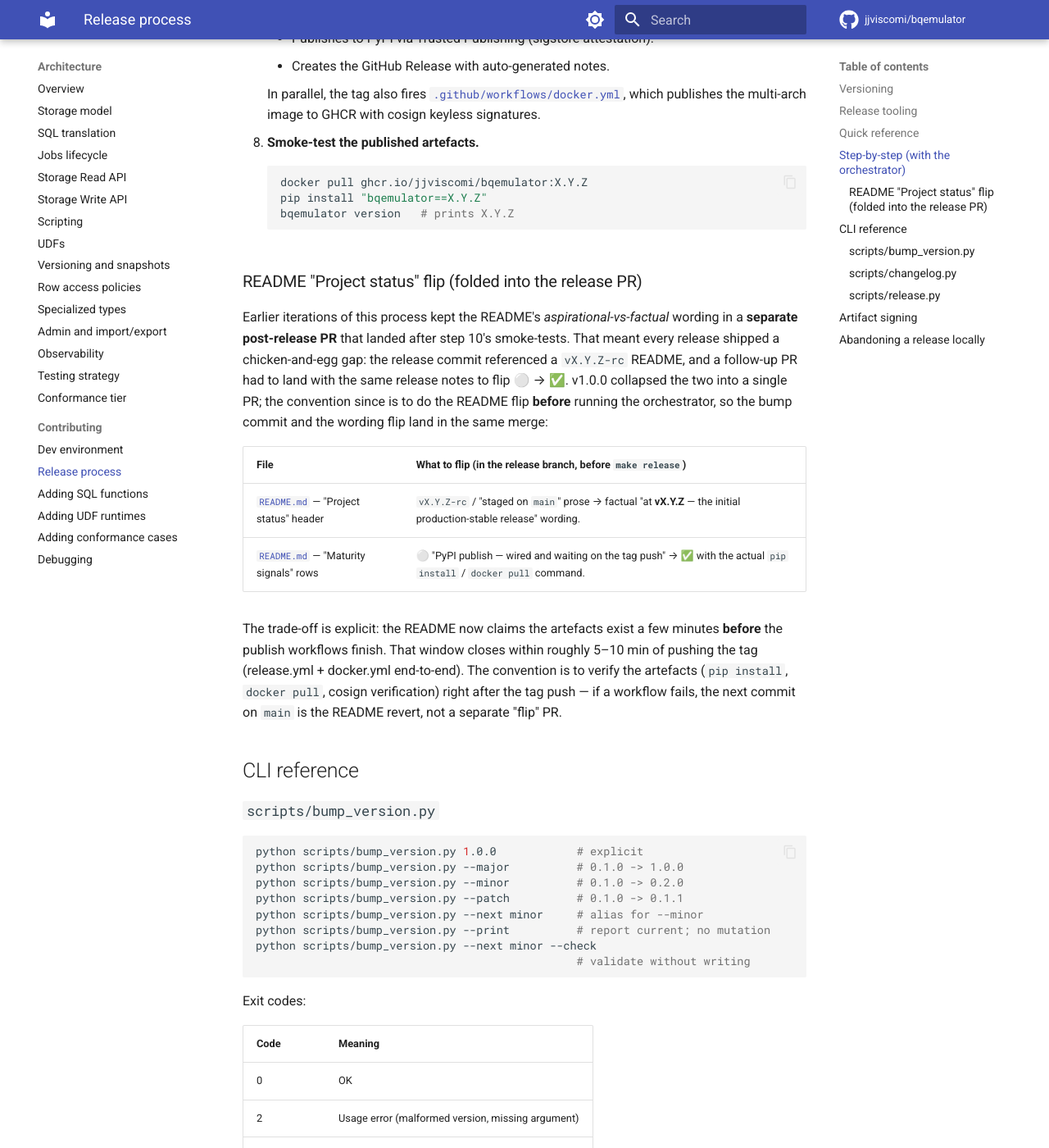
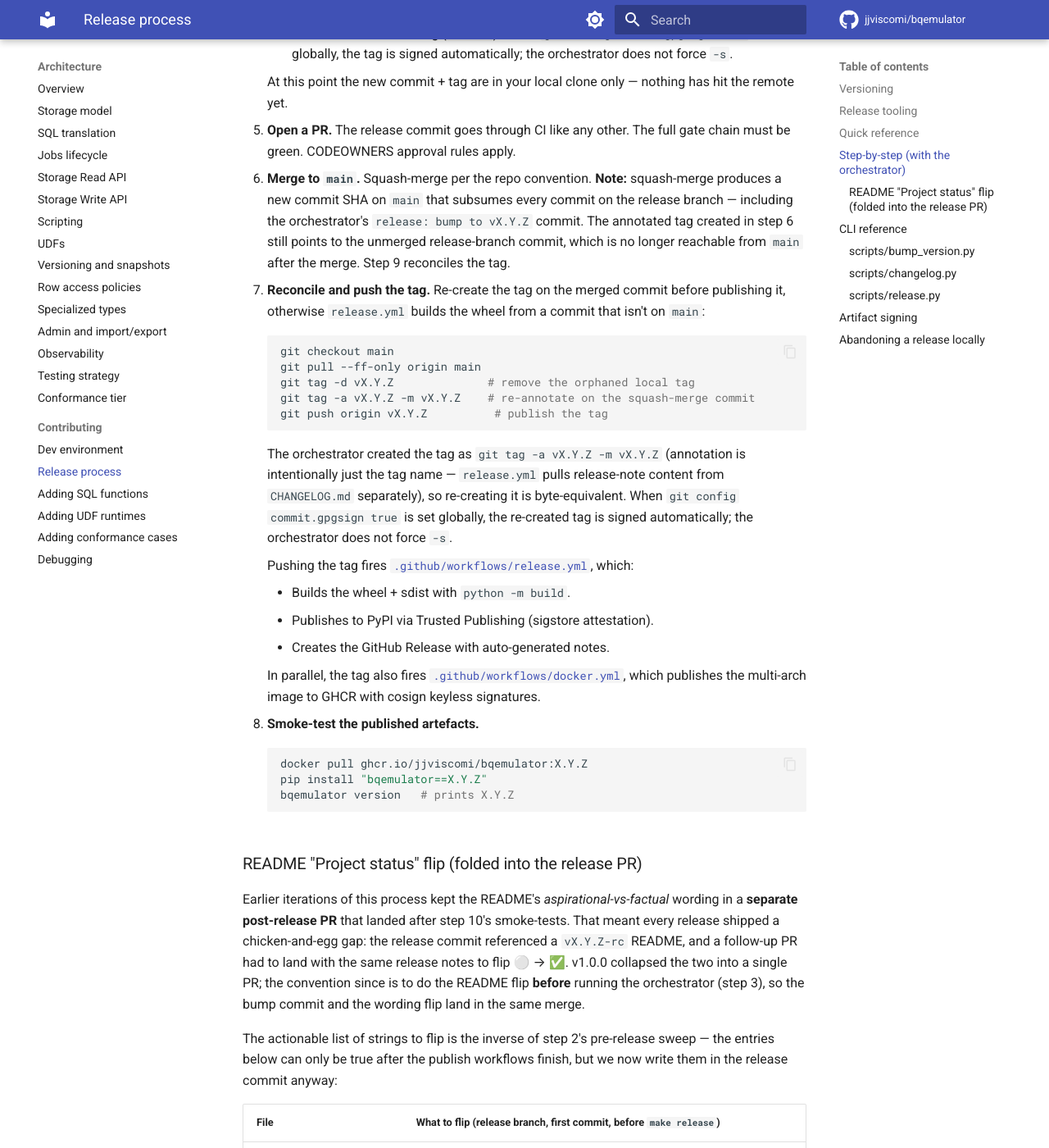
Before and after one commit to jjviscomi/bqemulator, an MkDocs documentation site: the page built from docs/architecture/contributing/release-process.md, in a window 1280 px wide and 1400 px high, scrolled down 3740 px. Shown: the whole window at 82% size. Built offline with MkDocs 1.6.1 and Material for MkDocs 9.7.7, drawn with Linux system fonts in a browser that asks for light colours; comment, search, counter and statistics services are not loaded; the version menu is left out; some of the changed text lies outside the part shown.

Commit message:
docs(release): reflect consolidated single-PR flow + squash-merge retag dance
Two changes folded into the release-process doc, both surfaced
while cutting v1.0.0:

1. **Single-PR release flow.** The README "Project status" flip is
   now done as the FIRST commit on the release branch (before
   ``make release``) rather than in a separate post-release PR.
   Step 3 is updated to call this out, the Quick reference shows
   the explicit ``git commit`` for it, and the trailing subsection
   keeps the chicken-and-egg rationale (the README claims artefacts
   exist a few minutes before the publish workflows finish) as
   historical context.

2. **Squash-merge retag dance.** The orchestrator creates the
   annotated tag on the release-branch commit, but squash-merge
   produces a new commit SHA on ``main`` that subsumes everything —
   so the local tag becomes orphaned. Step 8 names this explicitly
   and step 9 is restructured as "Reconcile and push the tag" with
   the exact ``git tag -d`` + ``git tag -a`` + ``git push origin
   vX.Y.Z`` sequence. Without this guidance, ``release.yml`` would
   either fail to find the tagged commit on main (push origin main
   vX.Y.Z rejects the orphaned tag) or build the wheel from a
   commit that isn't reachable from main.

Both reflect what we actually did for v1.0.0 — codifying the
convention so future releases follow the same pattern.

````diff
--- a/docs/architecture/contributing/release-process.md
+++ b/docs/architecture/contributing/release-process.md
@@ -28,21 +28,31 @@
 ## Quick reference
 
 ```bash
-# 1. Preview the release (no files touched, no git state changed):
+# 1. Branch off main and stage the README "Project status" flip
+#    (rc → final, ⚪ → ✅ on PyPI + GHCR rows) as the FIRST commit:
+git checkout -b release/v0.2.0
+$EDITOR README.md
+git add README.md && git commit -m 'docs(release): flip README to v0.2.0 final'
+
+# 2. Preview the release (no files touched, no git state changed):
 python scripts/release.py --dry-run --next minor
 # or
 make release-dry-run NEXT=minor
 
-# 2. Apply the release (runs make verify, mutates files, commits, tags):
+# 3. Apply the release (runs make verify, mutates files, commits, tags):
 python scripts/release.py --apply --next minor
 # or
 make release NEXT=minor
 
-# 3. Inspect + push:
-git show v0.2.0
-git push origin main v0.2.0
+# 4. Push branch + open the PR; CI gates the release commit.
 
-# 4. .github/workflows/release.yml fires on the tag push.
+# 5. After squash-merge, reconcile the tag onto the merged commit:
+git checkout main && git pull --ff-only
+git tag -d v0.2.0
+git tag -a v0.2.0 -m v0.2.0
+git push origin v0.2.0
+
+# 6. .github/workflows/release.yml fires on the tag push.
 ```
 
 The orchestrator's hard preconditions (every one of which aborts with
@@ -85,7 +95,18 @@
    Treat the doc sweep as part of the release contract, not as an
    afterthought.
 
-3. **Branch off `main`.** Conventional name: `release/vX.Y.Z`.
+3. **Branch off `main` and stage the README flip.** Conventional
+   branch name: `release/vX.Y.Z`. The **first commit on this
+   branch** flips the README "Project status" wording from
+   `vX.Y.Z-rc` / "staged on `main`" prose to factual
+   "at **vX.Y.Z** — the initial production-stable release"
+   wording, and promotes the ⚪ PyPI + GHCR maturity rows to ✅
+   with the actual `pip install` / `docker pull` commands. The
+   bump commit created by the orchestrator (step 6) stacks on
+   top, and squash-merge collapses both into a single commit on
+   `main`. See the [README "Project status" flip](#readme-project-status-flip-folded-into-the-release-pr)
+   subsection at the bottom of this section for the
+   chicken-and-egg rationale.
 
 4. **Dry-run the release locally.**
 
@@ -130,12 +151,32 @@
    The full gate chain must be green. CODEOWNERS approval rules apply.
 
 8. **Merge to `main`.** Squash-merge per the repo convention.
+   **Note:** squash-merge produces a new commit SHA on `main`
+   that subsumes every commit on the release branch — including
+   the orchestrator's `release: bump to vX.Y.Z` commit. The
+   annotated tag created in step 6 still points to the
+   unmerged release-branch commit, which is no longer reachable
+   from `main` after the merge. Step 9 reconciles the tag.
 
-9. **Push the tag.**
+9. **Reconcile and push the tag.** Re-create the tag on the
+   merged commit before publishing it, otherwise `release.yml`
+   builds the wheel from a commit that isn't on `main`:
 
     ```bash
-    git push origin main vX.Y.Z
+    git checkout main
+    git pull --ff-only origin main
+    git tag -d vX.Y.Z              # remove the orphaned local tag
+    git tag -a vX.Y.Z -m vX.Y.Z    # re-annotate on the squash-merge commit
+    git push origin vX.Y.Z          # publish the tag
     ```
+
+    The orchestrator created the tag as `git tag -a vX.Y.Z -m vX.Y.Z`
+    (annotation is intentionally just the tag name — `release.yml`
+    pulls release-note content from `CHANGELOG.md` separately), so
+    re-creating it is byte-equivalent. When
+    `git config commit.gpgsign true` is set globally, the
+    re-created tag is signed automatically; the orchestrator
+    does not force `-s`.
 
     Pushing the tag fires
     [`.github/workflows/release.yml`](https://github.com/jjviscomi/bqemulator/blob/main/.github/workflows/release.yml),
@@ -167,10 +208,15 @@
 referenced a `vX.Y.Z-rc` README, and a follow-up PR had to land
 with the same release notes to flip ⚪ → ✅. v1.0.0 collapsed the
 two into a single PR; the convention since is to do the README
-flip **before** running the orchestrator, so the bump commit and
-the wording flip land in the same merge:
+flip **before** running the orchestrator (step 3), so the bump
+commit and the wording flip land in the same merge.
 
-| File | What to flip (in the release branch, before `make release`) |
+The actionable list of strings to flip is the inverse of step 2's
+pre-release sweep — the entries below can only be true after the
+publish workflows finish, but we now write them in the release
+commit anyway:
+
+| File | What to flip (release branch, first commit, before `make release`) |
 |---|---|
 | [`README.md`](https://github.com/jjviscomi/bqemulator/blob/main/README.md) — "Project status" header | `vX.Y.Z-rc` / "staged on `main`" prose → factual "at **vX.Y.Z** — the initial production-stable release" wording. |
 | [`README.md`](https://github.com/jjviscomi/bqemulator/blob/main/README.md) — "Maturity signals" rows | ⚪ "PyPI publish — wired and waiting on the tag push" → ✅ with the actual `pip install` / `docker pull` command. |
@@ -178,7 +224,7 @@
 The trade-off is explicit: the README now claims the artefacts
 exist a few minutes **before** the publish workflows finish.
 That window closes within roughly 5–10 min of pushing the tag
-(release.yml + docker.yml end-to-end). The convention is to
+(`release.yml` + `docker.yml` end-to-end). The convention is to
 verify the artefacts (`pip install`, `docker pull`, cosign
 verification) right after the tag push — if a workflow fails,
 the next commit on `main` is the README revert, not a separate
````
